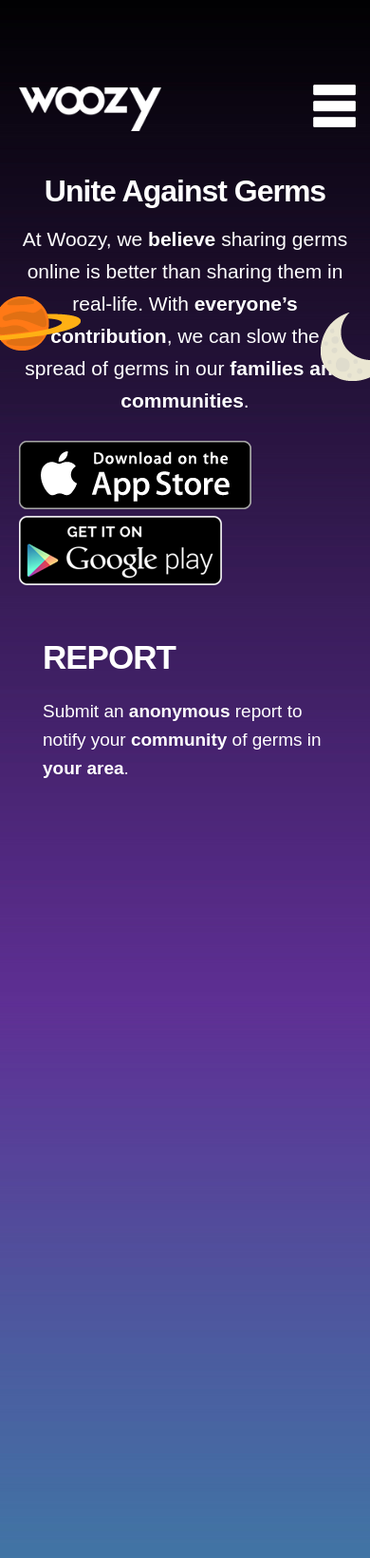
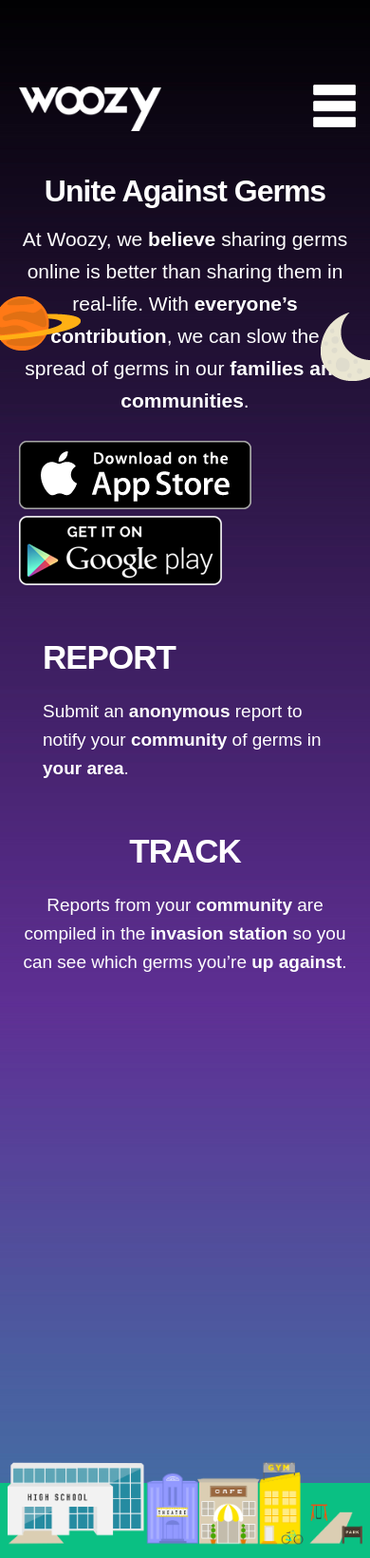
Before and after one commit to rblake1010/portfolio-devtips-jekyll-build, a Jekyll site: the page built from index.html, in a window 390 px wide. Shown: the whole page at 95% size. Built offline with Jekyll 4.4.1, drawn with Linux system fonts in a browser that asks for light colours; nearby versions of some CDN libraries.

Commit message:
track section development

```diff
--- a/_data/settings.yml
+++ b/_data/settings.yml
@@ -13,3 +13,6 @@ intro-blurb: At Woozy, we <strong>believe</strong> sharing germs online is bette
 
 report-title: Report
 report-blurb: Submit an <strong>anonymous</strong> report to notify your <strong>community</strong> of germs in <strong>your area</strong>.
+
+track-title: Track
+track-blurb: Reports from your <strong>community</strong> are compiled in the <strong>invasion station</strong> so you can see which germs you’re <strong>up against</strong>.
--- /dev/null
+++ b/_includes/track.html
@@ -0,0 +1 @@
+<div class="track"><div class="container trackHeight"><h2>{{site.data.settings.track-title}}</h2><p>{{site.data.settings.track-blurb}}</p><div class="highSchool"><img class="lgBlurb" src="assets/img/lgBlurb.png"/><img class="lg-pin" src="assets/img/lg-pin.png"/></div><div class="cafe"><img class="smallBlurb" src="assets/img/smallBlurb.png"/><img class="small-pin" src="assets/img/small-pin.png"/></div><div class="mobile"><img class="mobile-pin" src="assets/img/small-pin.png"/></div><div class="grass"><img class="strepBlurb" src="assets/img/lgBlurb-strep.png"/><img class="streplg-pin" src="assets/img/lg-pin.png"/></div><img class="trackMobile" src="assets/img/trackMobile.png"/><img class="trackTablet" src="assets/img/trackTablet.png"/></div><div class="greenWrapper"><img class="town" src="assets/img/town.png"/></div></div>
--- a/assets/css/main.css
+++ b/assets/css/main.css
@@ -3531,5 +3531,145 @@ header {
       transform: rotate(25deg);
       display: none; }
 
+.track {
+  min-height: 808px;
+  position: relative; }
+  @media screen and (min-width: 320px) and (max-width: 480px) {
+    .track {
+      min-height: inherit;
+      overflow: hidden; } }
+  .track .trackHeight {
+    min-height: 812px; }
+    @media screen and (min-width: 320px) and (max-width: 480px) {
+      .track .trackHeight {
+        min-height: 460px; } }
+  .track h2 {
+    text-align: center;
+    position: relative;
+    top: -50px; }
+    @media screen and (min-width: 320px) and (max-width: 480px) {
+      .track h2 {
+        top: 0; } }
+  .track p {
+    text-align: center;
+    position: relative;
+    top: -60px; }
+    @media screen and (min-width: 320px) and (max-width: 480px) {
+      .track p {
+        top: 0; } }
+  .track .greenWrapper {
+    background: #0ac083;
+    height: 79px;
+    position: relative;
+    padding: 0px 9px; }
+    @media screen and (min-width: 320px) and (max-width: 480px) {
+      .track .greenWrapper {
+        padding: 0px 9px; } }
+  .track .trackMobile {
+    padding: 0px 0px 42px 0px;
+    visibility: hidden;
+    min-width: 259px;
+    max-width: 259px;
+    display: block;
+    margin: 0 auto; }
+  .track .trackTablet {
+    visibility: hidden;
+    display: none; }
+  .track img {
+    position: absolute; }
+    @media screen and (min-width: 320px) and (max-width: 480px) {
+      .track img {
+        position: static; } }
+
+.track img.town {
+  bottom: 3px;
+  top: 50%;
+  left: 50%;
+  width: 904px;
+  height: 211px;
+  margin-left: -452px;
+  margin-top: -169.5px; }
+  @media screen and (min-width: 320px) and (max-width: 480px) {
+    .track img.town {
+      height: auto;
+      margin: 0px;
+      position: absolute;
+      max-width: 100%;
+      -webkit-transform: translate(-50%, -50%);
+      transform: translate(-50%, -50%);
+      top: 21px;
+      padding: 0px 8px; } }
+
+.track img.mobile-pin {
+  z-index: 500;
+  visibility: hidden;
+  -webkit-animation-delay: 1s;
+  animation-delay: 1s;
+  position: absolute;
+  bottom: 9px;
+  left: 13px;
+  width: 14.4%; }
+
+.track img.lg-pin {
+  bottom: 118px;
+  left: 194px;
+  z-index: 500;
+  visibility: hidden; }
+  @media screen and (min-width: 320px) and (max-width: 480px) {
+    .track img.lg-pin {
+      display: none; } }
+
+.track img.lgBlurb {
+  top: 310px;
+  left: 38px;
+  visibility: hidden; }
+  @media screen and (min-width: 320px) and (max-width: 480px) {
+    .track img.lgBlurb {
+      visibility: visible;
+      display: none;
+      margin: 0 auto; } }
+
+.track img.small-pin {
+  bottom: 81px;
+  left: 654px;
+  z-index: 500;
+  visibility: hidden;
+  -webkit-animation-delay: 1.5s;
+  animation-delay: 1.5s; }
+  @media screen and (min-width: 320px) and (max-width: 480px) {
+    .track img.small-pin {
+      display: none; } }
+
+.track img.smallBlurb {
+  top: 318px;
+  left: 436px;
+  visibility: hidden; }
+  @media screen and (min-width: 320px) and (max-width: 480px) {
+    .track img.smallBlurb {
+      visibility: visible;
+      display: none;
+      margin: 0 auto; } }
+
+.track img.streplg-pin {
+  bottom: -55px;
+  right: 48px;
+  z-index: 500;
+  visibility: hidden;
+  -webkit-animation-delay: 3s;
+  animation-delay: 3s; }
+  @media screen and (min-width: 320px) and (max-width: 480px) {
+    .track img.streplg-pin {
+      display: none; } }
+
+.track img.strepBlurb {
+  bottom: 103px;
+  right: -55px;
+  visibility: hidden; }
+  @media screen and (min-width: 320px) and (max-width: 480px) {
+    .track img.strepBlurb {
+      visibility: visible;
+      display: none;
+      margin: 0 auto; } }
+
 .wrapper {
   overflow: hidden; }
--- a/assets/css/partials/_partials-dir.scss
+++ b/assets/css/partials/_partials-dir.scss
@@ -1,3 +1,4 @@
 @import 'mobile-nav';
 @import 'header';
 @import 'report';
+@import 'track';
--- a/index.html
+++ b/index.html
@@ -6,4 +6,5 @@ layout: default
 <div class="wrapper">
 {% include header.html %}
 {% include report.html %}
+{% include track.html %}
 </div>
```
Also changed, not shown: assets/css/base/_var.scss (+10 -0 lines), assets/css/partials/_track.scss (added, +144 -0 lines), assets/jade/track.jade (added, +26 -0 lines).
